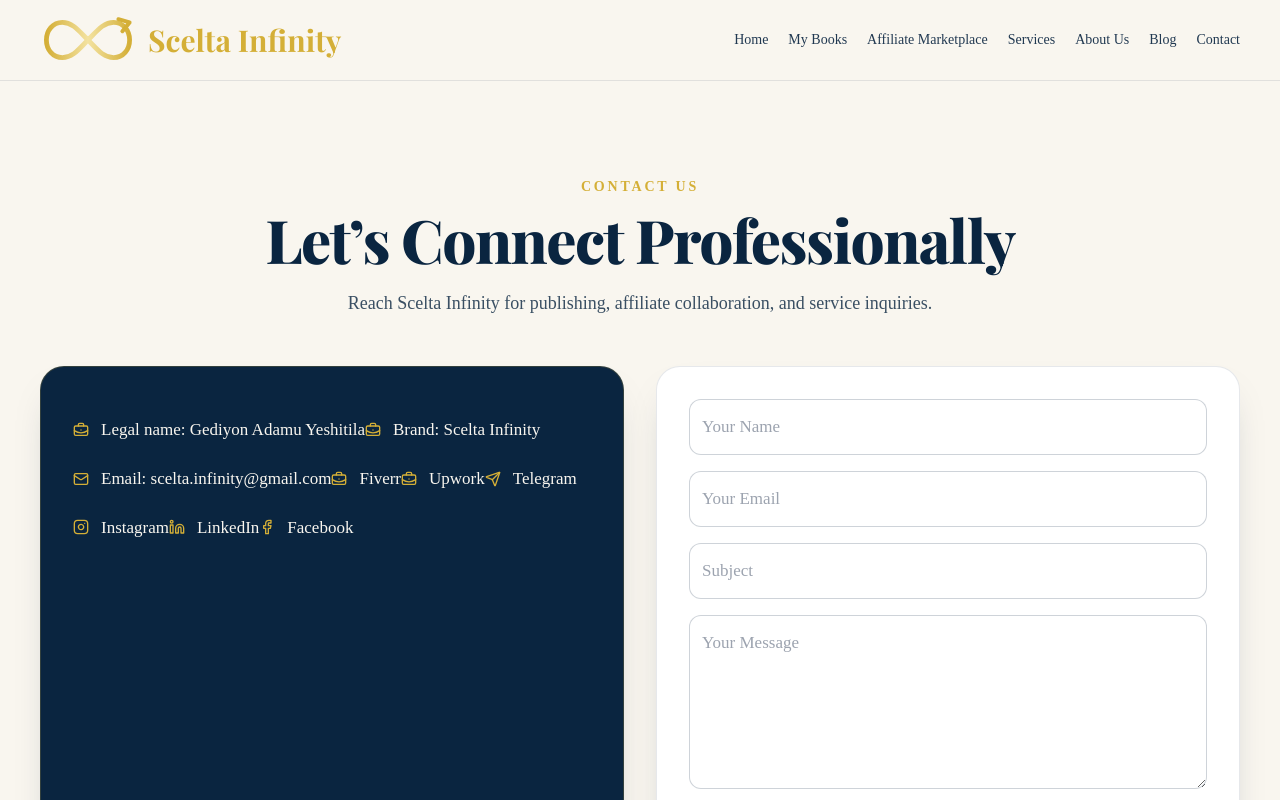
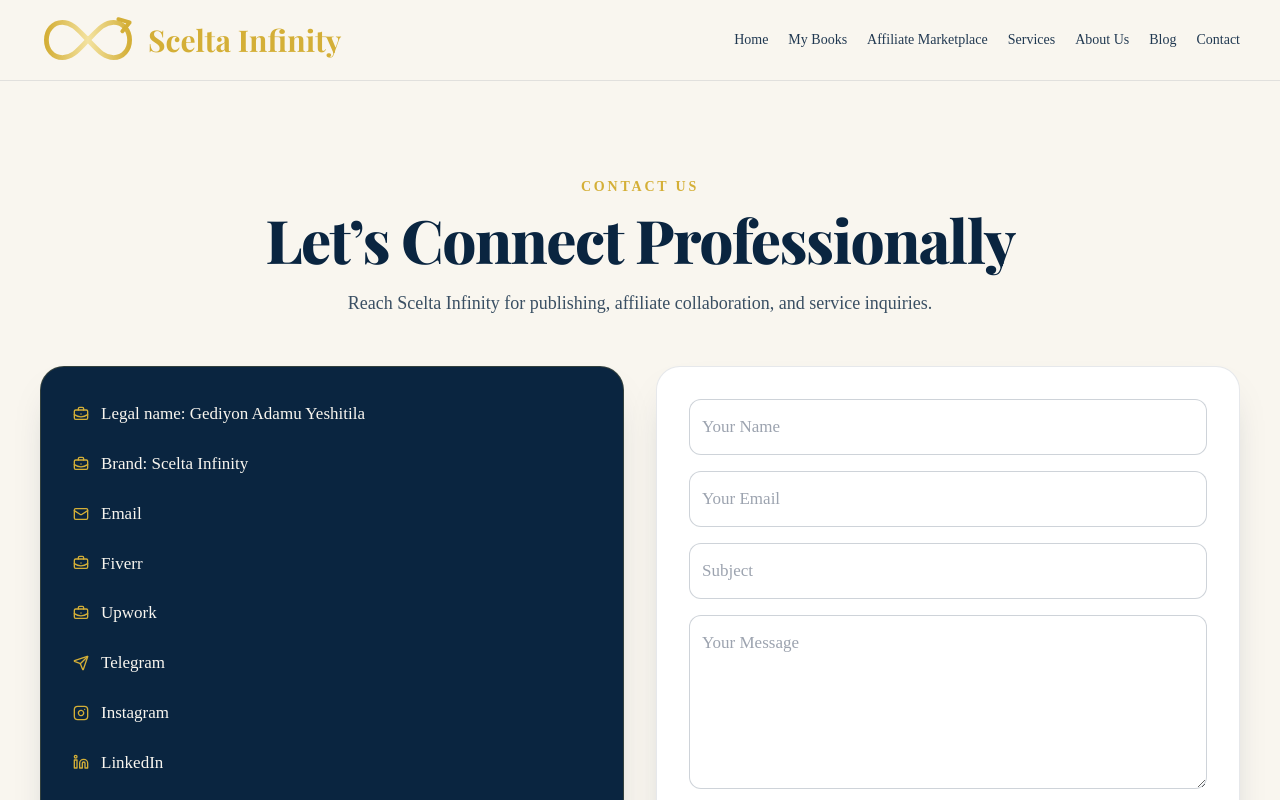
Before and after one commit to doghubnet/Scelta-Infinity, a Next.js app: page /contact in a window 1280 px wide. Shown: the top 800 px of the page. Built offline with nearby package versions, Linux system fonts and the light colour scheme; a web font is replaced by a local one.

Commit message:
Fix contact left column to footer-matching vertical icon layout

```diff
--- a/app/contact/page.tsx
+++ b/app/contact/page.tsx
@@ -18,16 +18,18 @@
         description="Reach Scelta Infinity for publishing, affiliate collaboration, and service inquiries."
       />
       <div className="grid gap-8 md:grid-cols-2">
-        <div className="space-y-4 rounded-3xl border border-gold/20 bg-navy p-8 text-cream shadow-luxury">
-          <p className="inline-flex items-center gap-3"><BriefcaseBusiness className="h-4 w-4 text-gold" /> <span>Legal name: {company.legalName}</span></p>
-          <p className="inline-flex items-center gap-3"><BriefcaseBusiness className="h-4 w-4 text-gold" /> <span>Brand: {company.brandName}</span></p>
-          <p className="inline-flex items-center gap-3"><Mail className="h-4 w-4 text-gold" /> <a className="hover:text-gold" href={`mailto:${company.email}`}>Email: {company.email}</a></p>
-          <p className="inline-flex items-center gap-3"><BriefcaseBusiness className="h-4 w-4 text-gold" /> <a className="hover:text-gold" href={company.fiverr} target="_blank" rel="noreferrer">Fiverr</a></p>
-          <p className="inline-flex items-center gap-3"><BriefcaseBusiness className="h-4 w-4 text-gold" /> <a className="hover:text-gold" href={company.upwork} target="_blank" rel="noreferrer">Upwork</a></p>
-          <p className="inline-flex items-center gap-3"><Send className="h-4 w-4 text-gold" /> <a className="hover:text-gold" href={company.telegram} target="_blank" rel="noreferrer">Telegram</a></p>
-          <p className="inline-flex items-center gap-3"><Instagram className="h-4 w-4 text-gold" /> <a className="hover:text-gold" href={company.instagram} target="_blank" rel="noreferrer">Instagram</a></p>
-          <p className="inline-flex items-center gap-3"><Linkedin className="h-4 w-4 text-gold" /> <a className="hover:text-gold" href={company.linkedin} target="_blank" rel="noreferrer">LinkedIn</a></p>
-          <p className="inline-flex items-center gap-3"><Facebook className="h-4 w-4 text-gold" /> <a className="hover:text-gold" href={company.facebook} target="_blank" rel="noreferrer">Facebook</a></p>
+        <div className="rounded-3xl border border-gold/20 bg-[#0A2540] p-8 text-cream shadow-luxury">
+          <div className="space-y-5">
+            <p className="flex items-center gap-3"><BriefcaseBusiness className="h-4 w-4 shrink-0 text-gold" /> <span>Legal name: Gediyon Adamu Yeshitila</span></p>
+            <p className="flex items-center gap-3"><BriefcaseBusiness className="h-4 w-4 shrink-0 text-gold" /> <span>Brand: Scelta Infinity</span></p>
+            <p className="flex items-center gap-3"><Mail className="h-4 w-4 shrink-0 text-gold" /> <a className="hover:text-gold" href={`mailto:${company.email}`}>Email</a></p>
+            <p className="flex items-center gap-3"><BriefcaseBusiness className="h-4 w-4 shrink-0 text-gold" /> <a className="hover:text-gold" href={company.fiverr} target="_blank" rel="noreferrer">Fiverr</a></p>
+            <p className="flex items-center gap-3"><BriefcaseBusiness className="h-4 w-4 shrink-0 text-gold" /> <a className="hover:text-gold" href={company.upwork} target="_blank" rel="noreferrer">Upwork</a></p>
+            <p className="flex items-center gap-3"><Send className="h-4 w-4 shrink-0 text-gold" /> <a className="hover:text-gold" href={company.telegram} target="_blank" rel="noreferrer">Telegram</a></p>
+            <p className="flex items-center gap-3"><Instagram className="h-4 w-4 shrink-0 text-gold" /> <a className="hover:text-gold" href={company.instagram} target="_blank" rel="noreferrer">Instagram</a></p>
+            <p className="flex items-center gap-3"><Linkedin className="h-4 w-4 shrink-0 text-gold" /> <a className="hover:text-gold" href={company.linkedin} target="_blank" rel="noreferrer">LinkedIn</a></p>
+            <p className="flex items-center gap-3"><Facebook className="h-4 w-4 shrink-0 text-gold" /> <a className="hover:text-gold" href={company.facebook} target="_blank" rel="noreferrer">Facebook</a></p>
+          </div>
         </div>
         <form action="https://formspree.io/f/your-form-id" method="POST" className="space-y-4 rounded-3xl border border-navy/10 bg-white p-8 shadow-luxury">
           <input name="name" required placeholder="Your Name" className="w-full rounded-xl border border-navy/20 p-3" />
```
